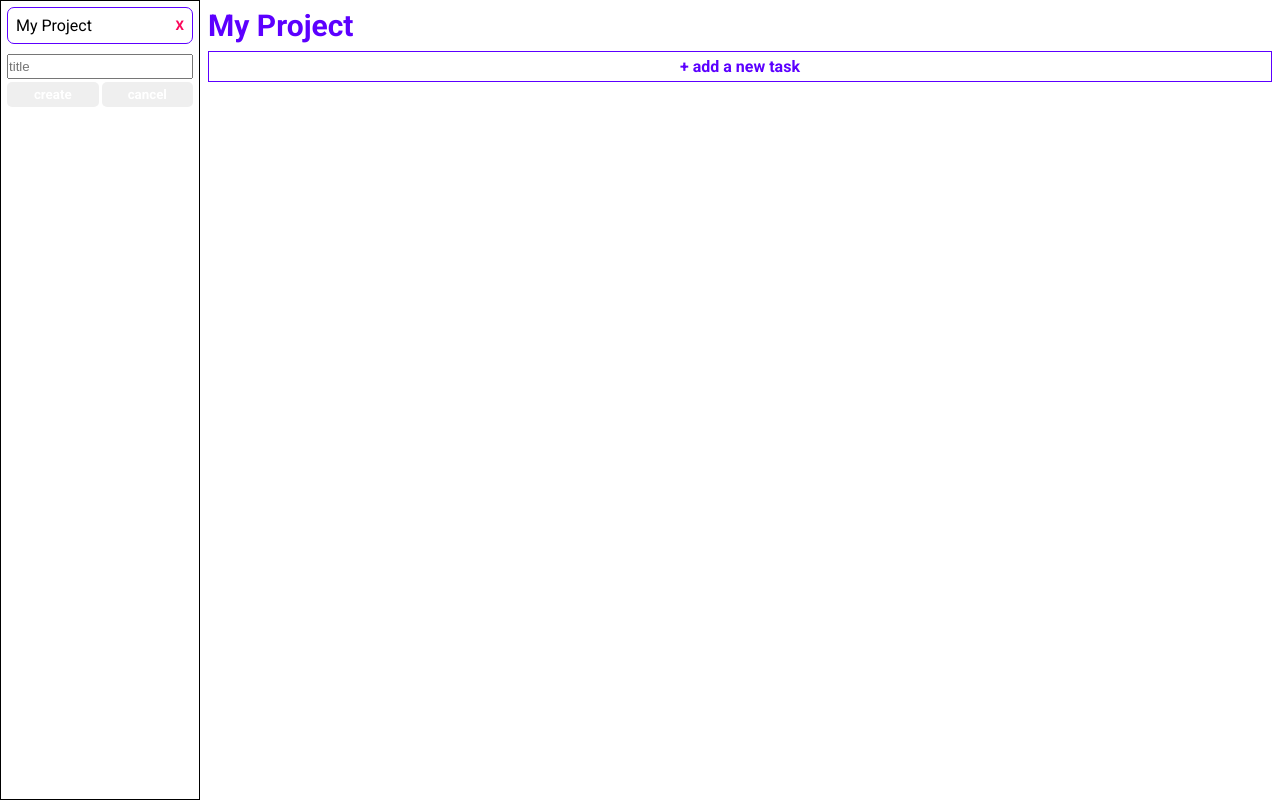
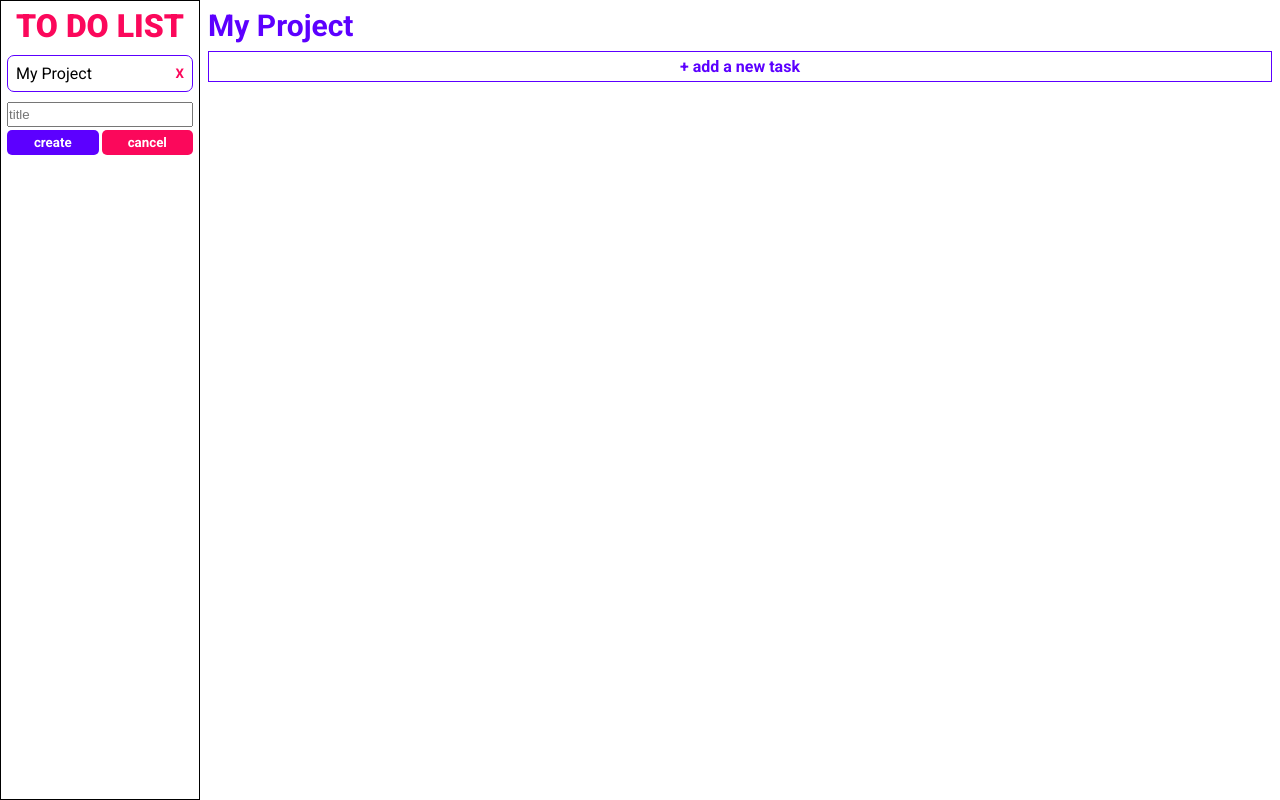
Before and after one commit to JPd3v/todo-list, a website built with webpack: page src/index.html in a window 1280 px wide. Both pictures are taken after a click on the button "Add a new project". Built offline with nearby package versions, Linux system fonts and the light colour scheme.

Commit message:
add litle changes to buttons and index

```diff
--- a/src/domManipulation.js
+++ b/src/domManipulation.js
@@ -13,6 +13,8 @@ function addProjectForm() {
 
     formContainer.classList.add("project-form")
     title.placeholder = "title"
+    acceptButton.classList.add("create-project-button")
+    cancelButton.classList.add("cancel-project-button")
     acceptButton.textContent = "create"
     cancelButton.textContent = "cancel"
 
@@ -66,6 +68,7 @@ function deleteProjectForm() {
 }
 
 function addNewProjectAndCleanDom(title) {
+    if (title.length ===0)return alert("Title required")
     pubsub.publish("createNewProject", title)
     createNewProjectButton()
 }
@@ -157,6 +160,7 @@ function cancelTaskForm() {
 }
 
 function createNewTask(title, description, dueDate) {
+    if (title.length ===0)return alert("Title required")
     pubsub.publish("createNewTask", submitForm(title, description, dueDate))
     deleteTaskForm()
     appendNewTask(title, description, dueDate)
--- a/src/index.html
+++ b/src/index.html
@@ -11,6 +11,9 @@
 <body>
     <div class="app-container">
         <div class="sidebar">
+            <div class="sidebar-app-title">
+                <div class="sidebar-app-title">TO DO LIST</div>
+            </div>
             <div class="projects-container">
             </div>
         </div>
```
